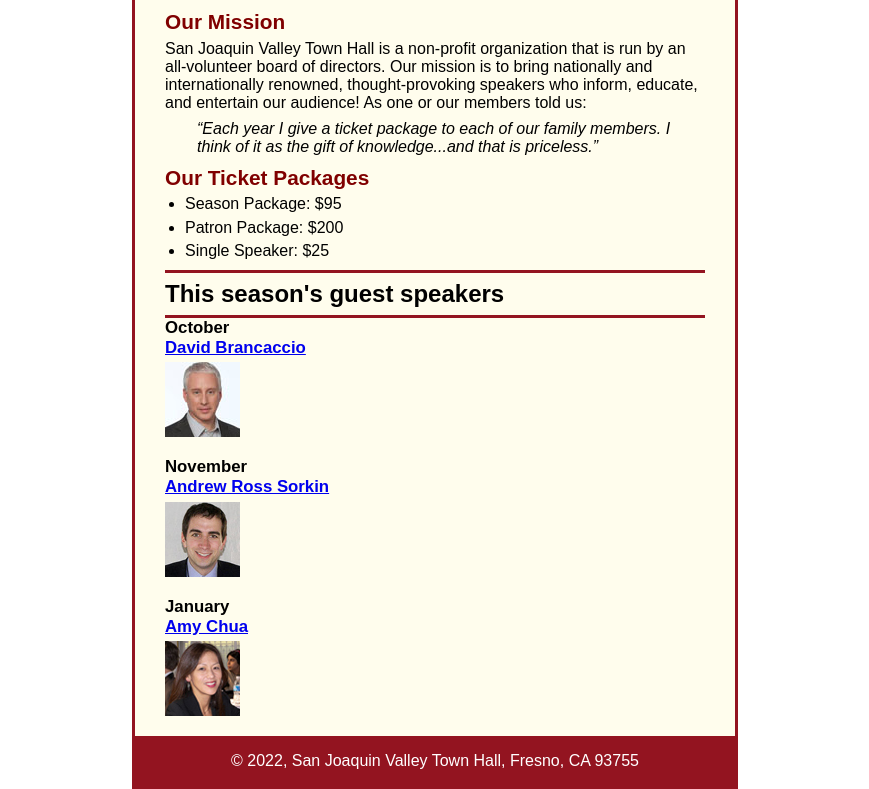
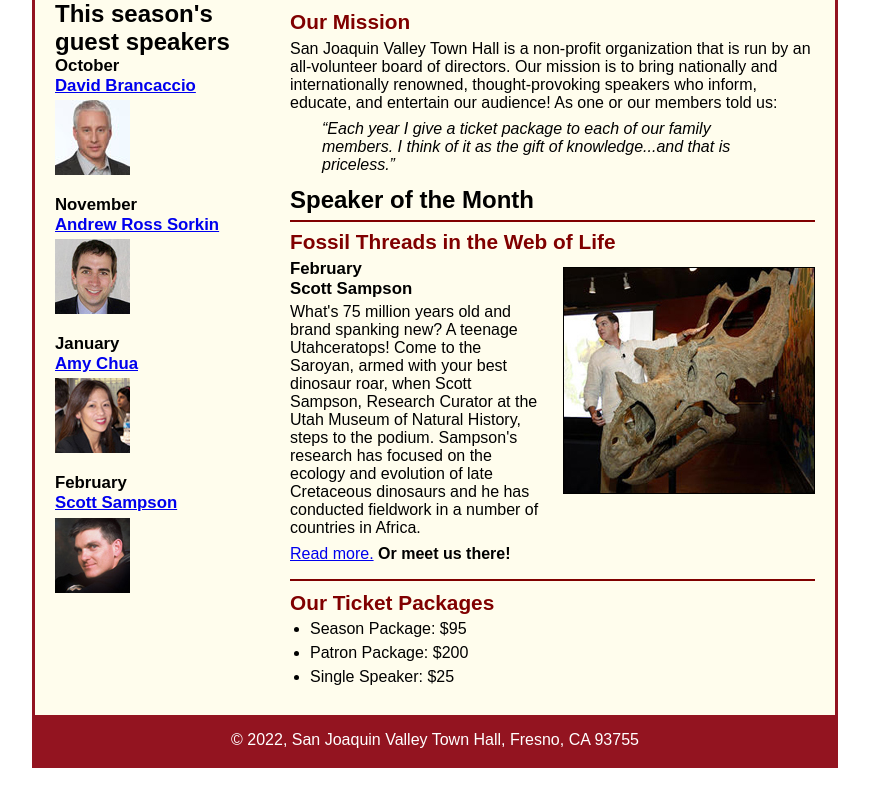
Before and after one commit to nathancyr11/townhall, a plain HTML site: page index.html in a window 1280 px wide. Shown: the part 123-912 px from the top of the page, without its empty margins (205-1074 px from the left). After the commit the page ends 891 px from the top, so only its background shows below. Drawn offline with Linux system fonts and the light colour scheme.

Commit message:
Add files via upload

```diff
--- a/index.html
+++ b/index.html
@@ -5,7 +5,7 @@
 	<meta charset="utf-8">
 	<title>San Joaquin Valley Town Hall</title>
 	<link rel="shortcut icon" href="images/favicon.ico">
-	<link rel="stylesheet" href="styles/c5_main.css">
+	<link rel="stylesheet" href="styles/c6_main.css">
 </head>
 
 <body>
@@ -15,6 +15,7 @@
 		<h3>Celebrating our <span class="shadow">75<sup>th</sup></span> Year</h3>
 	</header>
 	<main>
+		<section>
 			<h2>Our Mission</h2>
 			<p>San Joaquin Valley Town Hall is a non-profit organization that is run by an
 				all-volunteer board of directors. Our mission is to bring nationally and
@@ -22,6 +23,19 @@
 				and entertain our audience! As one or our members told us:</p>
 			<blockquote>&ldquo;Each year I give a ticket package to each of our family members.
 				I think of it as the gift of knowledge...and that is priceless.&rdquo;</blockquote>
+			<h1>Speaker of the Month</h1>
+			<article>
+				<h2>Fossil Threads in the Web of Life</h2>
+				<img src="images/sampson_dinosaur.jpg" alt="Scott Sampson with dinosaur">
+				<h3>February<br>
+				Scott Sampson</h3>
+				<p>What's 75 million years old and brand spanking new? A teenage Utahceratops!
+				Come to the Saroyan, armed with your best dinosaur roar, when Scott Sampson, Research
+				Curator at the Utah Museum of Natural History, steps to the podium. Sampson's research
+				has focused on the ecology and evolution of late Cretaceous dinosaurs and he has conducted
+				fieldwork in a number of countries in Africa.</p>
+				<p><a href="speakers/c6_sampson.html">Read more.</a>&nbsp;<b>Or meet us there!</b></p>
+			</article>
 
 			<h2>Our Ticket Packages</h2>
 			<ul>
@@ -29,7 +43,9 @@
 				<li>Patron Package: $200</li>
 				<li>Single Speaker: $25</li>
 			</ul>
+		</section>
 
+		<aside>
 			<h1>This season's guest speakers</h1>
 			<h3>October<br><a href="speakers/brancaccio.html">David Brancaccio</a></h3>
 			<img src="images/brancaccio75.jpg" alt="David Brancaccio photo">
@@ -37,6 +53,9 @@
 			<img src="images/sorkin75.jpg" alt="Andrew Ross Sorkin photo">
 			<h3>January<br><a href="speakers/chua.html">Amy Chua</a></h3>
 			<img src="images/chua75.jpg" alt="Amy Chua photo">
+			<h3>February<br><a href="speakers/c6_sampson.html">Scott Sampson</a></h3>
+			<img src="images/sampson75.jpg" alt="Scott Sampson photo">
+		</aside>
 	</main>
 	<footer>
 		<p>&copy; 2022, San Joaquin Valley Town Hall, Fresno, CA 93755</p>
--- a/styles/c6_main.css
+++ b/styles/c6_main.css
@@ -9,7 +9,7 @@
 body {
 	font-family: Arial, Helvetica, sans-serif;
     font-size: 100%;
-    width: 600px;
+    width: 800px;
     margin: 0 auto;
     border: 3px solid #931420;
     background-color: #fffded;
@@ -21,7 +21,7 @@
 header {
 	padding: 1.5em 0 2em 0;
 	border-bottom: 3px solid #931420;
-	background-image: -moz-linear-gradient(
+		background-image: -moz-linear-gradient(
 	    30deg, #f6bb73 0%, #f6bb73 30%, white 50%, #f6bb73 80%, #f6bb73 100%);
 	background-image: -webkit-linear-gradient(
 	    30deg, #f6bb73 0%, #f6bb73 30%, white 50%, #f6bb73 80%, #f6bb73 100%);
@@ -45,42 +45,33 @@
 .shadow {
 	text-shadow: 2px 2px 2px #800000;
 }
-/* the styles for the main content */
-main {
-	clear: left;
+/* the styles for the section */
+section {
+	width: 525px;
+	float: right;
+	padding: 0 20px 20px 20px;
 }
-main {
-	padding: 0 30px;
+section h1 {
+	font-size: 150%;
+	padding: .5em 0 .25em 0;
+	margin: 0;
 }
-main h1 {
-	font-size: 150%;
-	padding: .3em 0;
-    border-top: 3px solid #931420;
-    border-bottom: 3px solid #931420;
-}
-main h2 {
+section h2 {
 	color: #800000;
 	font-size: 130%;
 	padding: .5em 0 .25em 0;
 }
-main h3 {
-	font-size: 105%;
-	padding-bottom: .25em;
-}
-main img {
-	padding-bottom: 1em;
-}
-main p {
+section p {
 	padding-bottom: .5em;
 }
-main blockquote {
+section blockquote {
 	padding: 0 2em;
 	font-style: italic;
 }
-main ul {
+section ul {
 	padding: 0 0 .25em 1.25em;
 }
-main li {
+section li {
 	padding-bottom: .35em;
 }
 
@@ -97,9 +88,23 @@
 	font-size: 105%;
 	padding-bottom: .25em;
 }
+article img {
+	float: right;
+	margin: .5em 0 1em 1em;
+	border: 1px solid black;
+}
 
 /* the styles for the aside */
-
+aside {
+	width: 215px;
+	float: right;
+	padding: 0 0 20px 20px;
+}
+aside h2 {
+	color: #800000;
+	font-size: 130%;
+	padding: .5em 0 .25em 0;
+}
 aside h3 {
 	font-size: 105%;
 	padding-bottom: .25em;
@@ -111,6 +116,8 @@
 /* the styles for the footer */
 footer {
 	background-color: #931420;
+	clear: both;
+
 }
 footer p {
 	text-align: center;
```
Also changed, not shown: speakers/c6_sampson.html (+1 -1 lines). Lines whose indentation alone changed are shown as unchanged.
